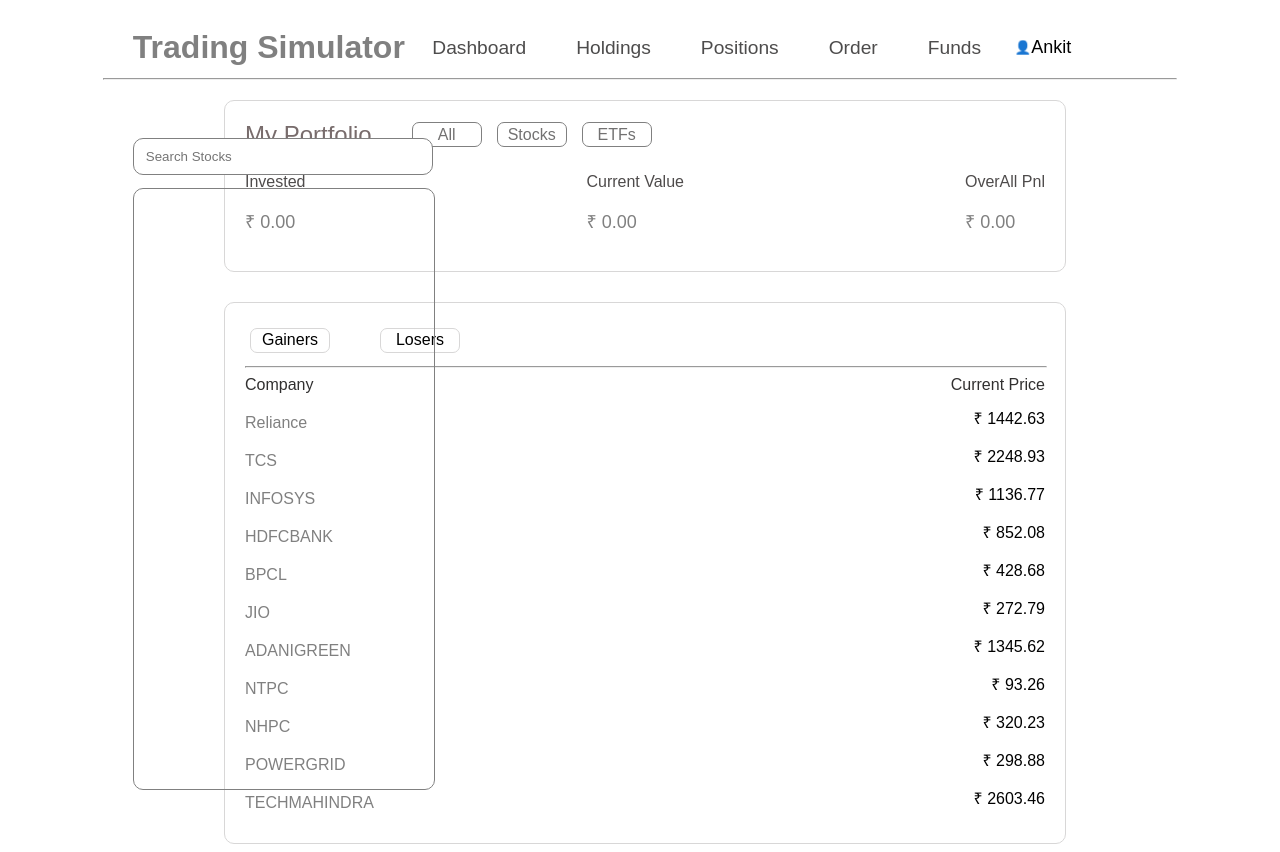
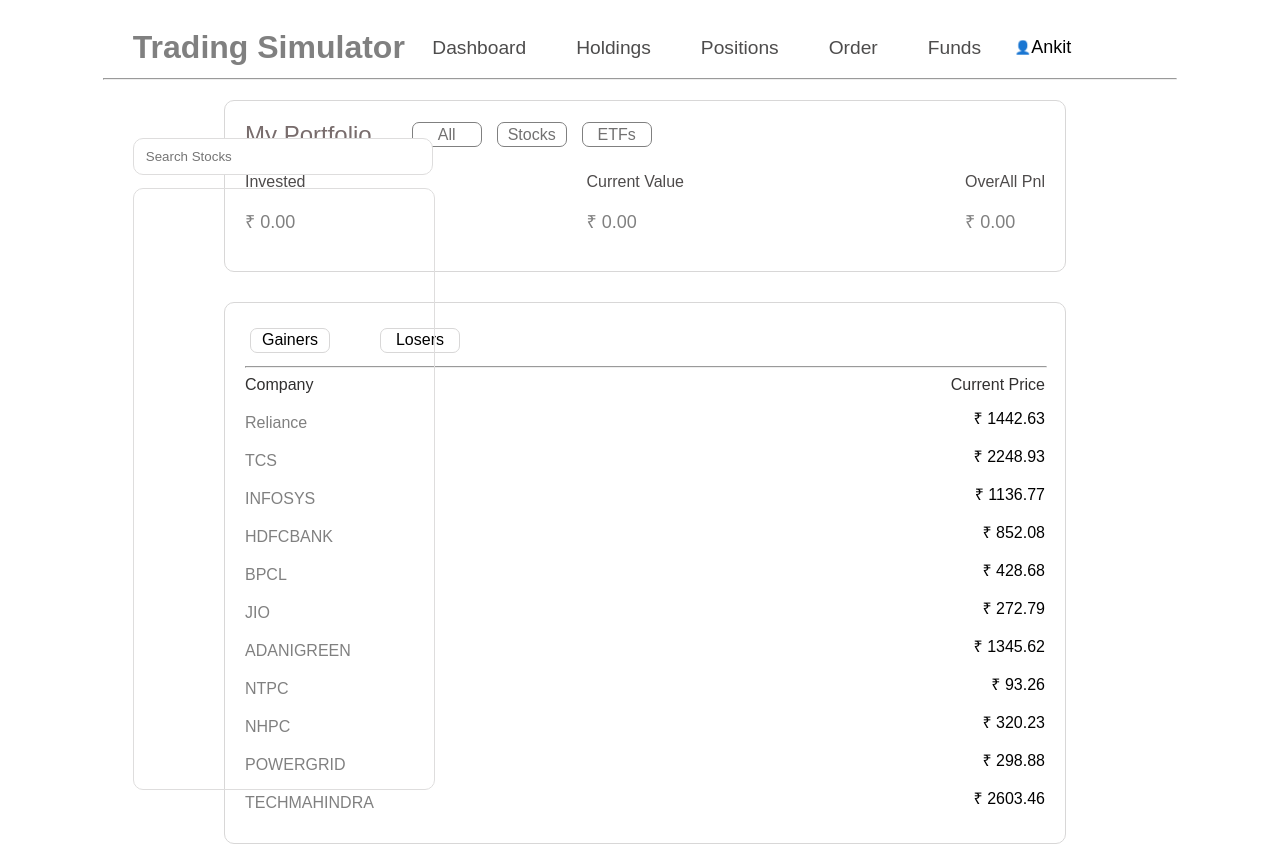
Before and after one commit to ankkkit2002/Trading-Simulator, a React (Vite) app: page / in a window 1280 px wide. Built offline with nearby package versions, Linux system fonts and the light colour scheme.

Commit message:
Add stock search dropdown  with  suggestions

```diff
--- a/src/components/NavBar/NavBar.jsx
+++ b/src/components/NavBar/NavBar.jsx
@@ -45,13 +45,13 @@ function Navigation() {
         const value = e.target.value;
         setSearch(value);
         if(value.trim()=== ""){
-            setSuggestions(stocks.slice(0,5));
+            setSuggestions(stocks.slice(0,6));
             return;
         }
         const filtered = stocks.filter(stock =>
             stock.toLowerCase().includes(value.toLowerCase())
         );
-        setSuggestions(filtered.slice(0,5));
+        setSuggestions(filtered.slice(0,6));
     }
 
     return (
@@ -87,8 +87,8 @@ function Navigation() {
             <hr className={styles.first_hr} />
 
             <div className={styles.main_watchlist}>
-                <div ref={searchRef} className={styles.searchContainer}>
-                    <input type="text" placeholder="Search Stocks" value={search} onChange={handleSearch} onFocus={() => setSuggestions(stocks.slice(0,4))} className={styles.search} />
+                <div  className={styles.searchContainer} ref={searchRef}>
+                    <input type="text" placeholder="Search Stocks" value={search} onChange={handleSearch} onFocus={() => setSuggestions(stocks.slice(0,6))} className={styles.search} />
 
                     {suggestions.length > 0 && (
                         <div className={styles.dropdown}>
--- a/src/components/NavBar/NavBar.module.css
+++ b/src/components/NavBar/NavBar.module.css
@@ -76,7 +76,7 @@
     position: fixed;
     width: 300px;
     height: 600px;
-    border: 1px solid grey;
+    border: 1px solid  rgb(222, 221, 221);
     margin-top: 50px;
     border-radius: 10px;
 
@@ -87,7 +87,7 @@
     display: flex;
     margin-left: 30px;
     position: fixed;
-    overflow-y: auto;
+
     margin-top: 50px;
 
 
@@ -103,7 +103,7 @@
 }
 .search{
   width: 300px;
-  border: 1px solid grey;
+  border: 1px solid  rgb(222, 221, 221);
   padding: 10px 12px;
   box-sizing: border-box;
   outline: none;
@@ -111,3 +111,28 @@
 
 
 }
+.searchContainer{
+     position: relative;
+
+}
+.dropdown{
+    width: 100%;
+    border: 1px solid rgb(222, 221, 221);
+    background: white;
+    box-shadow: 1px 1px 8px rgba(0, 0, 0, 0.2);
+    position: absolute;
+     border-radius: 10px;
+    background: white;
+    z-index: 9999;
+    cursor: pointer;
+
+
+}
+.item{
+    font-family: Arial, Helvetica, sans-serif;
+    text-align: left;
+    padding-left: 12px;
+    padding-top: 20px;
+    font-size: small;
+
+}
```
